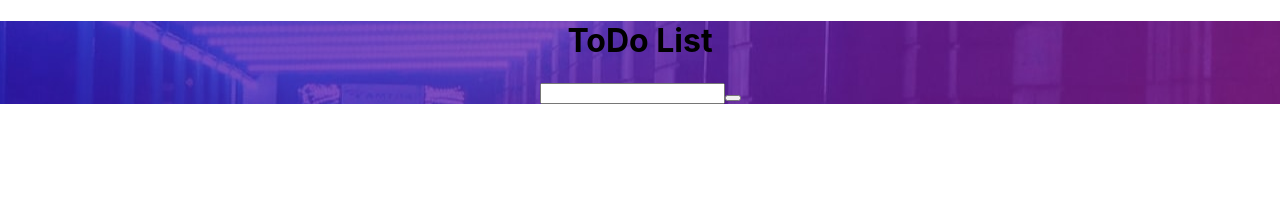
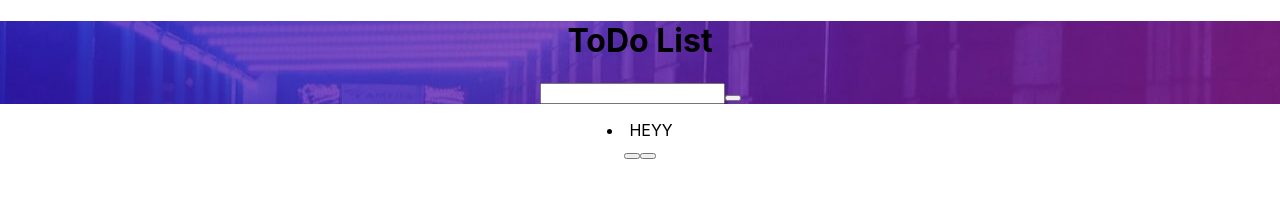
Before and after one commit to faizah1992/Todo-List-App, a React (Create React App) app: page / in a window 1280 px wide. Shown: the top 210 px of the page. Built offline with nearby package versions, Linux system fonts and the light colour scheme.

Commit message:
Added todo and todolish file

```diff
--- a/src/App.js
+++ b/src/App.js
@@ -1,23 +1,19 @@
-import logo from './logo.svg';
+import React, { useState } from "react";
 import './App.css';
-import Form from "./components/TodoList"
 import TodoList from './components/TodoList';
+import Form  from "./components/Form"
 
 function App() {
+  const [inputText, setInputText] = useState("")
+  const [todos, setTodos] = useState([])
+
   return (
     <div className="App">
       <header className="header">
         <h1>ToDo List</h1>
-        <form>
-            <input type="text" className="todo-input"/>
-            <button className="todo-button" type="submit">
-                <i className="fas fa-plus-square"></i>
-            </button>
-        </form>
+        <Form todos={todos} setTodos={setTodos} inputText={inputText} setInputText={setInputText}/>
       </header>
-      <TodoList/>
-
-
+      <TodoList todos={todos}/>
     </div>
   );
 }
--- a/src/components/Form.js
+++ b/src/components/Form.js
@@ -0,0 +1,35 @@
+import React from "react"
+
+
+const Form = ({inputText, setInputText, todos, setTodos}) => {
+
+    const inputTextHandler = (e) => {
+        setInputText(e.target.value)
+    }
+
+    const submitTodoHandler = (e) => {
+        e.preventDefault()
+        setTodos([
+            ...todos, {text: inputText, completed: false, id: Math.random()*1000}
+        ])
+        setInputText("")
+    }
+    return(
+        <form>
+            <input
+            value={inputText}
+            onChange={inputTextHandler}
+            type="text"
+            className="todo-input"/>
+
+            <button
+            onClick={submitTodoHandler}
+            className="todo-button"
+            type="submit">
+                <i className="fas fa-plus-square"></i>
+            </button>
+        </form>
+    )
+}
+
+export default Form;
--- /dev/null
+++ b/src/components/Todo.js
@@ -0,0 +1,19 @@
+import React from "react"
+
+const Todo = () => {
+    return(
+        <div className="todo">
+            <li className="todo-item">HEYY</li>
+            <button className="complete-btn">
+                <i className="fas fa-check"></i>
+            </button>
+            <button className="trash-btn">
+                <i className="fas fa-trash"></i>
+            </button>
+
+        </div>
+
+    )
+}
+
+export default Todo;
--- a/src/components/TodoList.js
+++ b/src/components/TodoList.js
@@ -1,9 +1,10 @@
 import React from "react"
-
+import Todo from "./Todo"
 const TodoList = () => {
     return (
         <div className="todo-container">
             <ul className="todo-list"></ul>
+            <Todo/>
         </div>
     )
 }
```
Also changed, not shown: 1 other file (tests, documents, lock files or other folders).
